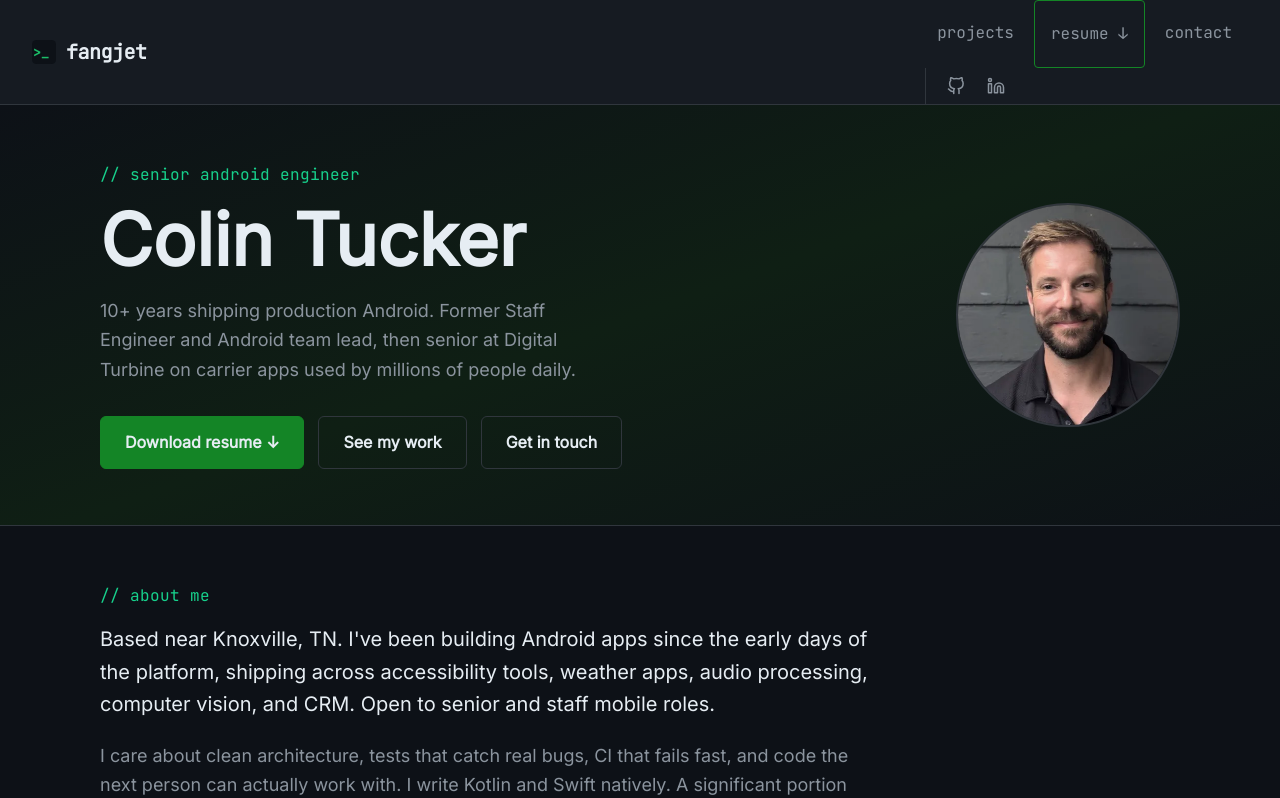
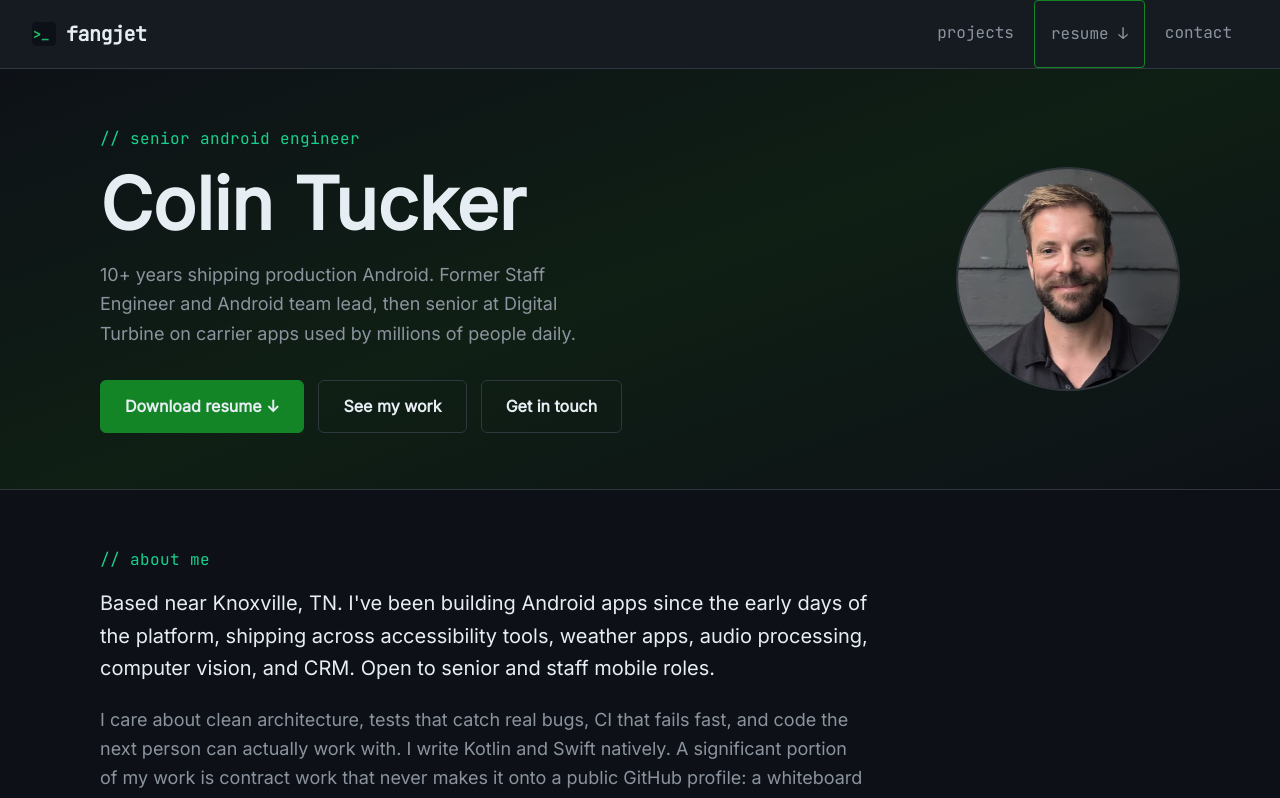
Before and after one commit to tuckercr/fangjet, a React (Vite) app: page / in a window 1280 px wide. Shown: the top 798 px of the page. Built offline with nearby package versions, Linux system fonts and the light colour scheme.

Commit message:
Nav: remove GitHub and LinkedIn icons to shorten the header

```diff
--- a/src/components/Nav.jsx
+++ b/src/components/Nav.jsx
@@ -10,10 +10,6 @@ const linkBase =
 // The active page link is green on phones, hovered or not (hover:text-text would otherwise win).
 const pageLink = ({ isActive }) =>
   `${linkBase} ${isActive ? 'border-b-2 border-accent-hover text-text phone:text-accent-hover phone:hover:text-accent-hover' : 'text-muted'}`
-
-const socialLink =
-  'flex size-9 items-center justify-center rounded-md text-muted transition-colors duration-150 ' +
-  'hover:bg-white/6 hover:text-text'
 
 const bar = 'block h-0.5 w-6 origin-center rounded-xs bg-muted transition duration-200'
 
@@ -56,14 +52,6 @@ export default function Nav() {
           </li>
           <li><NavLink to="/contact" className={pageLink} onClick={close}>contact</NavLink></li>
         </ul>
-        <div className="ml-1 flex items-center gap-1 border-l border-border pl-3 phone:m-0 phone:justify-start phone:border-t phone:border-l-0 phone:px-1 phone:py-3">
-          <a href="https://github.com/tuckercr" target="_blank" rel="noopener noreferrer" className={socialLink} aria-label="GitHub">
-            <svg width="18" height="18" viewBox="0 0 24 24" fill="none" stroke="currentColor" strokeWidth="2" strokeLinecap="round" strokeLinejoin="round"><path d="M9 19c-5 1.5-5-2.5-7-3m14 6v-3.87a3.37 3.37 0 0 0-.94-2.61c3.14-.35 6.44-1.54 6.44-7A5.44 5.44 0 0 0 20 4.77 5.07 5.07 0 0 0 19.91 1S18.73.65 16 2.48a13.38 13.38 0 0 0-7 0C6.27.65 5.09 1 5.09 1A5.07 5.07 0 0 0 5 4.77a5.44 5.44 0 0 0-1.5 3.78c0 5.42 3.3 6.61 6.44 7A3.37 3.37 0 0 0 9 18.13V22"/></svg>
-          </a>
-          <a href="https://www.linkedin.com/in/colin-r-tucker/" target="_blank" rel="noopener noreferrer" className={socialLink} aria-label="LinkedIn">
-            <svg width="18" height="18" viewBox="0 0 24 24" fill="none" stroke="currentColor" strokeWidth="2" strokeLinecap="round" strokeLinejoin="round"><path d="M16 8a6 6 0 0 1 6 6v7h-4v-7a2 2 0 0 0-2-2 2 2 0 0 0-2 2v7h-4v-7a6 6 0 0 1 6-6z"/><rect x="2" y="9" width="4" height="12"/><circle cx="4" cy="4" r="2"/></svg>
-          </a>
-        </div>
       </nav>
     </header>
   )
```
